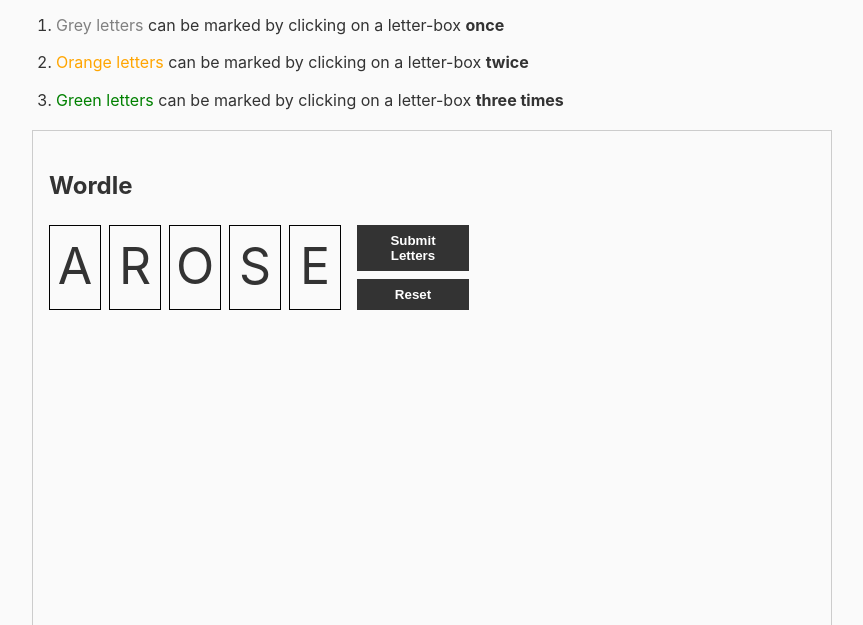
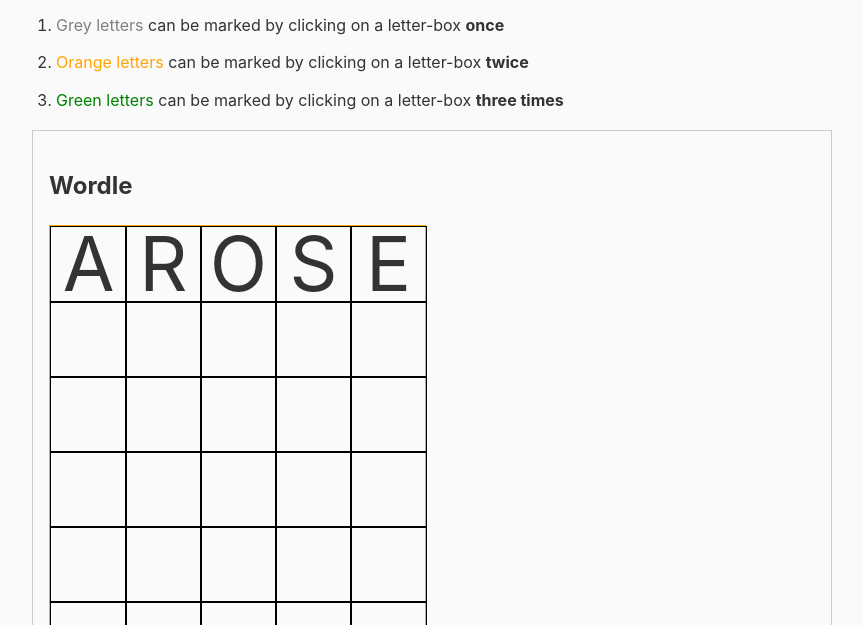
Before and after one commit to PatUniGH/WordleSolver, a website built with Vite: page src/index.html in a window 1280 px wide. Shown: the part 175-800 px from the top of the page, without its empty margins (208-1071 px from the left). Built offline with nearby package versions, Linux system fonts and the light colour scheme.

Commit message:
Interface Changes using grit to represent Wordle-Space

```diff
--- a/src/index.html
+++ b/src/index.html
@@ -26,19 +26,51 @@
 
     <section class="wordle-container">
       <h2 class="wordle-title">Wordle</h2>
-      <div class = "wordle-row">
-        <div class="letter-boxes js-letter-boxes">
-         <div class = "letter-box js-letter-box-1">A</div>
+      <div class = "wordle-grit">
+         <div class ="letter-box js-letter-box-1">A</div>
          <div class = "letter-box js-letter-box-2">R</div>
          <div class = "letter-box js-letter-box-3">O</div>
          <div class = "letter-box js-letter-box-4">S</div>
          <div class = "letter-box js-letter-box-5">E</div>
-        </div>
+
+         <div class = "letter-box js-letter-box-6"></div>
+         <div class = "letter-box js-letter-box-7"></div>
+         <div class = "letter-box js-letter-box-8"></div>
+         <div class = "letter-box js-letter-box-9"></div>
+         <div class = "letter-box js-letter-box-10"></div>
+
+
+         <div class = "letter-box js-letter-box-11"></div>
+         <div class = "letter-box js-letter-box-12"></div>
+         <div class = "letter-box js-letter-box-13"></div>
+         <div class = "letter-box js-letter-box-14"></div>
+         <div class = "letter-box js-letter-box-15"></div>
+
+
+         <div class = "letter-box js-letter-box-16"></div>
+         <div class = "letter-box js-letter-box-17"></div>
+         <div class = "letter-box js-letter-box-18"></div>
+         <div class = "letter-box js-letter-box-19"></div>
+         <div class = "letter-box js-letter-box-20"></div>
+
+
+         <div class = "letter-box js-letter-box-21"></div>
+         <div class = "letter-box js-letter-box-22"></div>
+         <div class = "letter-box js-letter-box-23"></div>
+         <div class = "letter-box js-letter-box-24"></div>
+         <div class = "letter-box js-letter-box-25"></div>
+
+
+         <div class = "letter-box js-letter-box-26"></div>
+         <div class = "letter-box js-letter-box-27"></div>
+         <div class = "letter-box js-letter-box-28"></div>
+         <div class = "letter-box js-letter-box-29"></div>
+         <div class = "letter-box js-letter-box-30"></div>
+      </div>
         <div class= "wordle-buttons">
           <button class = "wordle-button js-submit-letters-button">Submit Letters</button>
           <button class = "wordle-button js-reset-button">Reset</button>
         </div>
-      </div>
     </section>
     <script type="module" src="./app.ts"></script>
   </body>
--- a/src/style.css
+++ b/src/style.css
@@ -34,14 +34,22 @@
     min-height: 500px;
 }
 
-.wordle-row{
-    display:flex;
-    gap: 1rem;
+.wordle-grit{
+    display:inline-grid;
+    grid-template-columns: 75px 75px 75px 75px 75px;
+    grid-template-rows: 75px 75px 75px 75px 75px 75px;
+    border: 1px solid orange;
 }
 
-.letter-boxes{
-    display:flex;
-    gap: 0.5rem;
+.letter-box{
+    user-select: none;
+    font-size: 75px;
+    display: flex;
+    justify-content: center;
+    align-items: center;
+    width: 75px;
+    height: 75px;
+    border: 1px solid black;
 }
 
 .wordle-buttons{
@@ -68,14 +76,7 @@
     background-color: #ff002f;
 }
 
-.letter-box{
-    user-select: none;
-    font-size: 50px;
-    text-align: center;
-    min-width: 50px;
-    min-height: 50px;
-    border: 1px solid black;
-}
+
 
 .green-letter{
     background-color: green;
@@ -88,14 +89,6 @@
 .grey-letter{
     background-color: grey;
 }
-
-.submit-boxes-button{
-    min-width: 25;
-    min-height: 25;
-    margin-left: 10px;
-    margin-top: 25px;
-}
-
 
 code {
     background-color: #f4f4f4;
```
